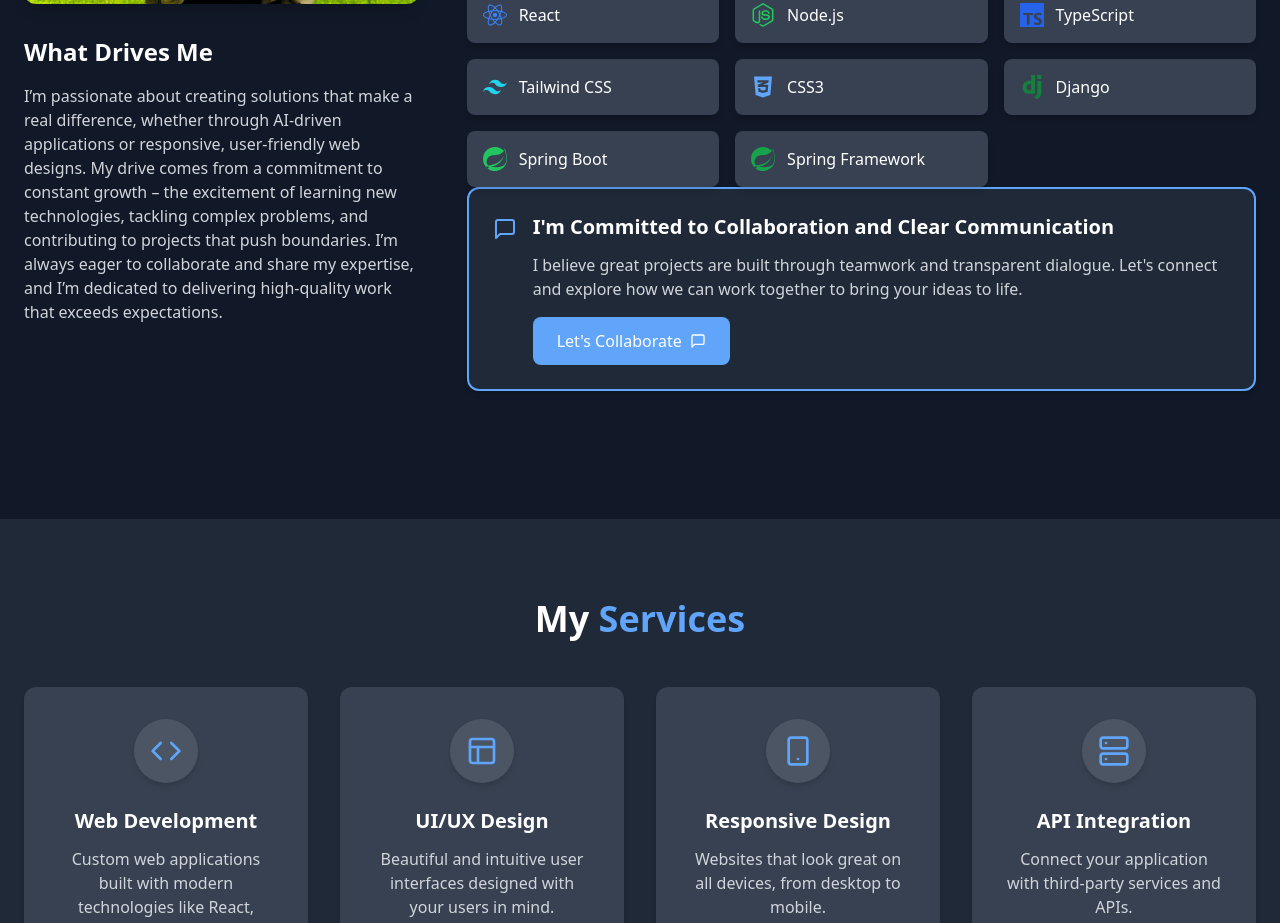
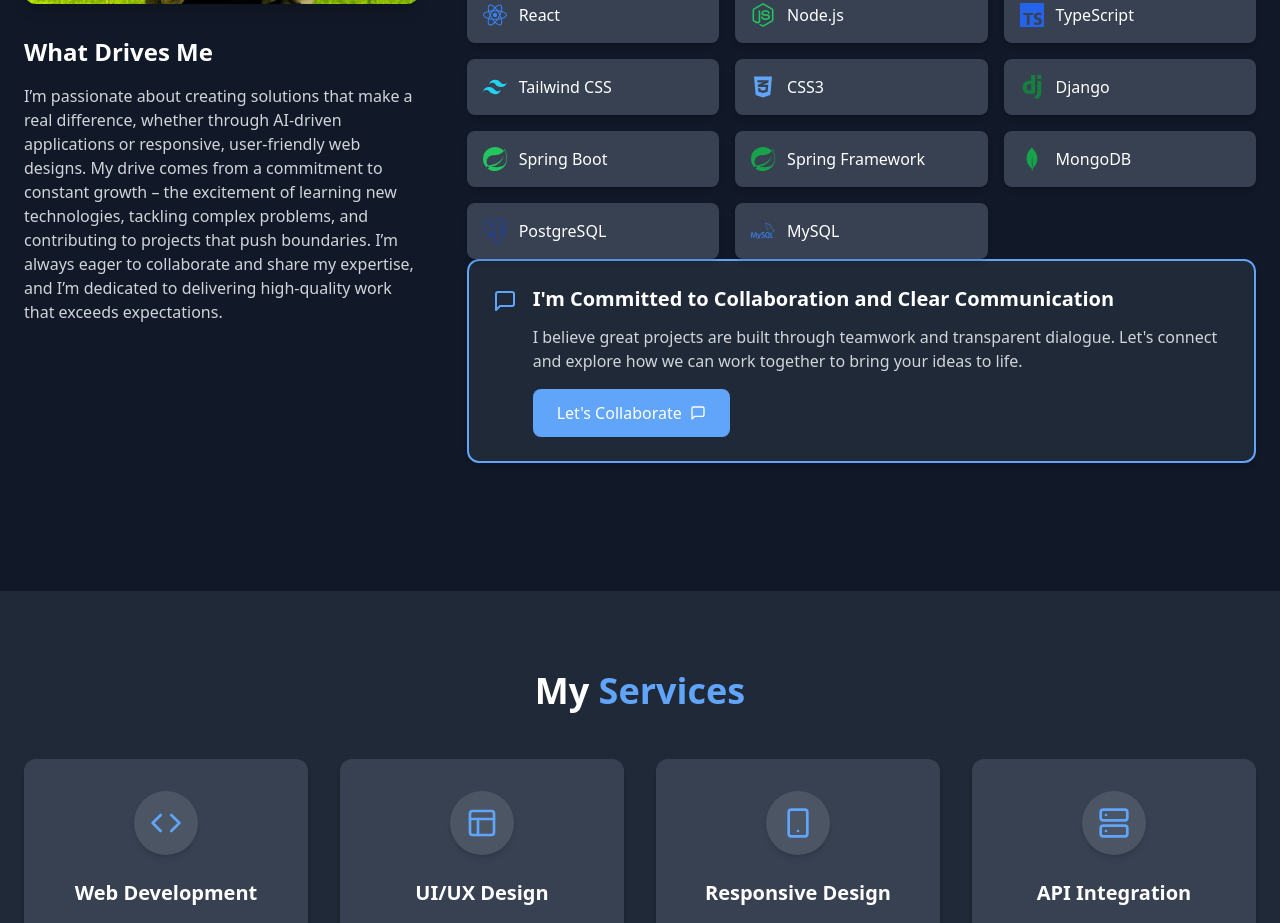
Before and after one commit to Degaga-Emiru/portfolio-website, a React (Vite) app in the folder my-portfolio/: page / in a window 1280 px wide. Shown: the part 1260-2183 px from the top of the page. Built offline with nearby package versions, Linux system fonts and the light colour scheme.

Commit message:
updated the about pages

```diff
--- a/my-portfolio/src/sections/About.jsx
+++ b/my-portfolio/src/sections/About.jsx
@@ -2,7 +2,7 @@ import { useState } from 'react';
 // eslint-disable-next-line no-unused-vars
 import { motion } from 'framer-motion';
 import { FaReact, FaNodeJs, FaCss3Alt } from 'react-icons/fa';
-import { SiTailwindcss, SiTypescript, SiDjango, SiSpring} from 'react-icons/si';
+import { SiTailwindcss, SiTypescript, SiDjango, SiSpring,SiMongodb, SiPostgresql, SiMysql} from 'react-icons/si';
 import { FiAward, FiCode, FiGithub, FiBriefcase,FiMessageSquare } from 'react-icons/fi';
 import { Link } from 'react-scroll';
 
@@ -24,6 +24,9 @@ const skills = [
     { name: 'Django', icon: <SiDjango className="text-green-700" size={24} /> },
     { name: 'Spring Boot', icon: <SiSpring className="text-green-500" size={24} /> },
     { name: 'Spring Framework', icon: <SiSpring className="text-green-600" size={24} /> },
+    { name: 'MongoDB', icon: <SiMongodb className="text-green-600" size={24} /> },
+    { name: 'PostgreSQL', icon: <SiPostgresql className="text-blue-800" size={24} /> },
+    { name: 'MySQL', icon: <SiMysql className="text-blue-500" size={24} /> },
 ];
 
   const education = [
```
